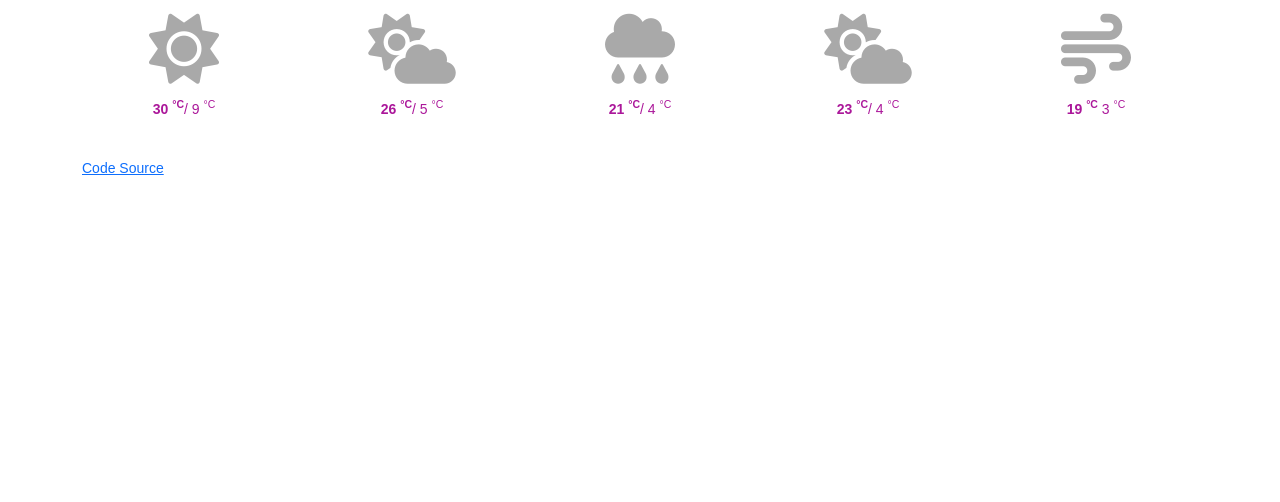
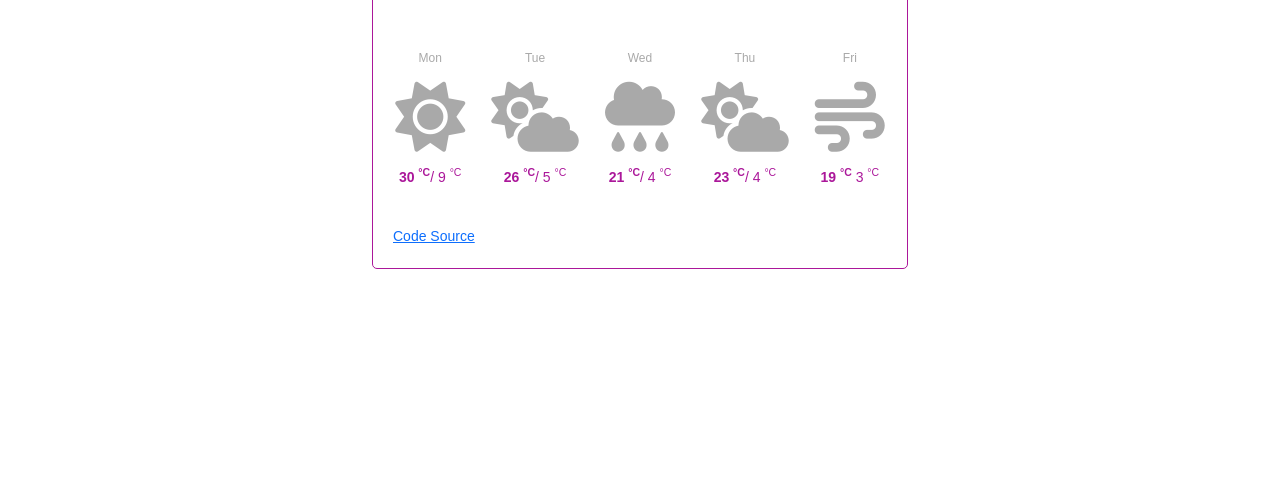
Before and after one commit to dgriba/weatherpanel, a website built with Parcel: page index.html in a window 1280 px wide. Shown: the part 298-800 px from the top of the page. Built offline with nearby package versions, Linux system fonts and the light colour scheme.

Commit message:
Added css link
 <script src="src/styles.css"></script>

```diff
--- a/index.html
+++ b/index.html
@@ -4,7 +4,8 @@
 <head>
     <meta charset="utf-8" />
     <meta name="viewport" content="width=device-width, initial-scale=1" />
-    <title>Bootstrap demo</title>
+    <script src="src/styles.css"></script>
+    <title>Weather Panel</title>
     <link href="https://cdn.jsdelivr.net/npm/bootstrap@5.3.0-alpha1/dist/css/bootstrap.min.css" rel="stylesheet" integrity="sha384-GLhlTQ8iRABdZLl6O3oVMWSktQOp6b7In1Zl3/Jr59b6EGGoI1aFkw7cmDA6j6gD" crossorigin="anonymous" />
     <script src="https://kit.fontawesome.com/487fcdfe04.js" crossorigin="anonymous"></script>
     <script src="https://unpkg.com/axios@1.1.2/dist/axios.min.js"></script>
@@ -23,6 +24,7 @@
 
         </div>
         <br />
+        <div class="weather-panel" id="weather-panelid">
 
             <h1>Guadalddddajara</h1>
 
@@ -86,6 +88,7 @@
 
       <a href="https://github.com/dgriba/weatherpanel">Code Source</a>
 </small>
+        </div>
     </div>
 
     </script>
--- a/src/styles.css
+++ b/src/styles.css
@@ -2,6 +2,9 @@ body {
   font-family: Arial, Helvetica, sans-serif;
   margin: 25px;
   color: black;
+  max-width: 600px;
+  margin: 30px auto;
+  padding: 20px;
 }
 
 .logo {
@@ -59,6 +62,12 @@ body {
   max-width: 600px;
   margin: 30px auto;
   padding: 20px;
+}
+
+.weather-panel {
+  max-width: 600px;
+  margin: 30px auto;
+  padding: 20px;
   border: 1px solid #ab179a;
   border-radius: 5px;
 }
```
Lines whose indentation alone changed are shown as unchanged.
